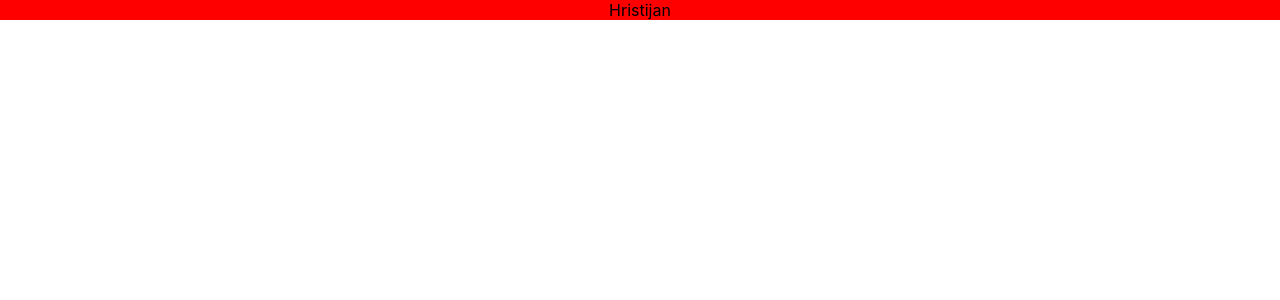
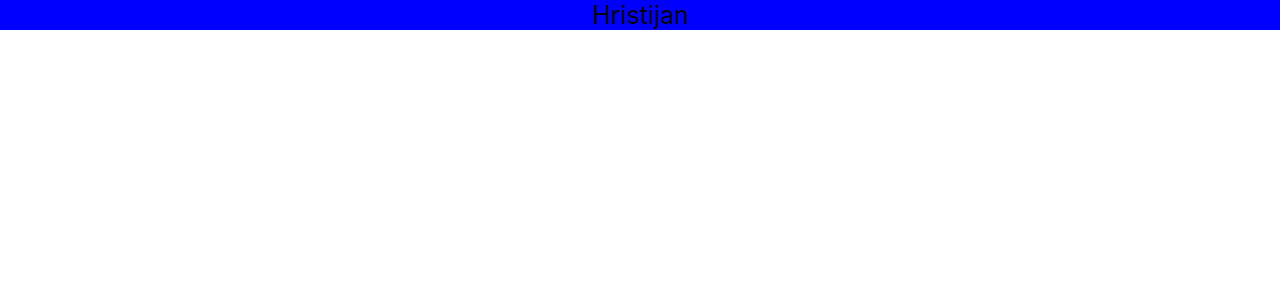
Before and after one commit to HristijanGjorgjioski/learning-automation, a React (Create React App) app: page / in a window 1280 px wide. Shown: the top 300 px of the page. Built offline with nearby package versions, Linux system fonts and the light colour scheme.

Commit message:
Update App.css

```diff
--- a/src/App.css
+++ b/src/App.css
@@ -1,6 +1,7 @@
 .App {
   text-align: center;
-  background-color: red;
+  background-color: blue;
+  font-size: 25px;
 }
 
 .App-logo {
```
